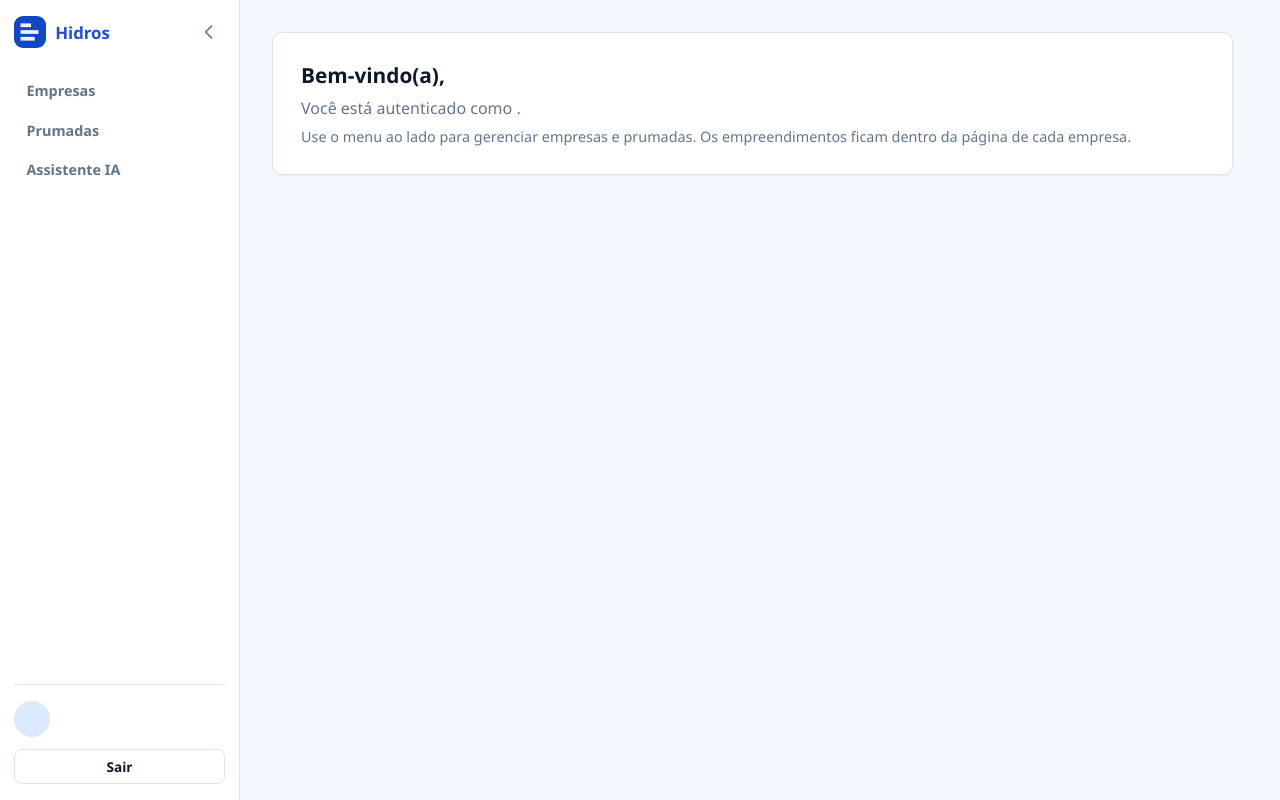
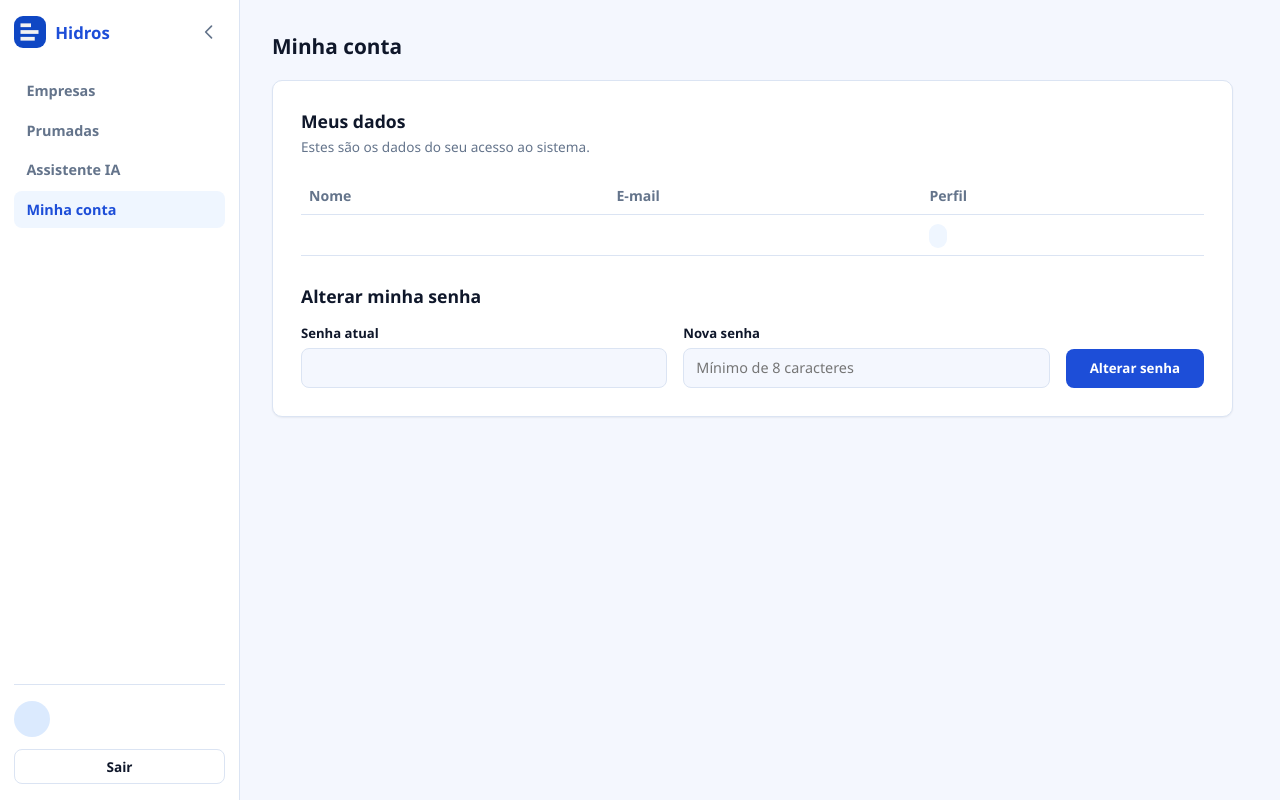
Before and after one commit to henriqueg-dev/sistema-hidro-web, a Vue app: page /usuarios in a window 1280 px wide. Before the commit this address led to /. Built offline with nearby package versions, Linux system fonts and the light colour scheme; sample sign-in values are in the browser's storage.

Commit message:
Adicionando redefinir senha e aba do usuario

```diff
--- a/src/assets/components.css
+++ b/src/assets/components.css
@@ -10,6 +10,11 @@
 .card h2 {
   font-size: 1.1rem;
   margin-bottom: 1rem;
+}
+
+/* Segundo bloco dentro de um mesmo card. */
+.card h2.titulo-secundario {
+  margin-top: 1.75rem;
 }
 
 .card h2:has(+ .subtitle) {
--- a/src/components/AppLayout.vue
+++ b/src/components/AppLayout.vue
@@ -30,8 +30,8 @@
         <RouterLink to="/empresas" class="nav-link">Empresas</RouterLink>
         <RouterLink to="/prumadas" class="nav-link">Prumadas</RouterLink>
         <RouterLink to="/assistente" class="nav-link">Assistente IA</RouterLink>
-        <RouterLink v-if="authStore.perfil === 'ADMIN'" to="/usuarios" class="nav-link">
-          Usuários
+        <RouterLink to="/usuarios" class="nav-link">
+          {{ authStore.perfil === 'ADMIN' ? 'Usuários' : 'Minha conta' }}
         </RouterLink>
       </nav>
 
--- a/src/router/index.js
+++ b/src/router/index.js
@@ -46,7 +46,6 @@ const router = createRouter({
       path: '/usuarios',
       name: 'usuarios',
       component: () => import('@/views/UsuariosView.vue'),
-      meta: { requiresAdmin: true },
     },
   ],
 })
--- a/src/services/usuarioService.js
+++ b/src/services/usuarioService.js
@@ -8,6 +8,10 @@ export function listarTodos() {
   return api.get('/api/usuarios').then((response) => response.data)
 }
 
+export function alterarMinhaSenha(senhaAtual, novaSenha) {
+  return api.patch('/api/usuarios/me/senha', { senhaAtual, novaSenha })
+}
+
 export function alterarStatus(id, ativo) {
   return api
     .patch(`/api/usuarios/${id}/status`, null, { params: { ativo } })
--- a/src/views/UsuariosView.vue
+++ b/src/views/UsuariosView.vue
@@ -1,5 +1,6 @@
 <template>
-  <AppLayout title="Gerenciar usuários">
+  <AppLayout :title="ehAdmin ? 'Gerenciar usuários' : 'Minha conta'">
+    <template v-if="ehAdmin">
       <section class="card">
         <h2>Criar nova conta</h2>
         <p class="subtitle">Somente administradores podem cadastrar novos acessos.</p>
@@ -22,14 +23,14 @@
           </div>
 
           <div class="field">
-          <label for="senha">Senha</label>
+            <label for="senha">Senha inicial</label>
             <input
               id="senha"
               v-model="form.senha"
               type="password"
               required
-            minlength="6"
-            placeholder="Senha provisória"
+              minlength="8"
+              placeholder="Mínimo de 8 caracteres"
             />
           </div>
 
@@ -55,6 +56,9 @@
 
       <section class="card">
         <h2>Usuários cadastrados</h2>
+        <p class="subtitle">
+          Cada usuário troca a própria senha; o administrador define apenas a senha inicial.
+        </p>
 
         <p v-if="carregandoLista" class="subtitle">Carregando...</p>
         <p v-else-if="!usuarios.length" class="subtitle">Nenhum usuário cadastrado ainda.</p>
@@ -101,21 +105,90 @@
 
         <p v-if="erroStatus" class="msg erro">{{ erroStatus }}</p>
       </section>
+    </template>
+
+    <section class="card">
+      <h2>Meus dados</h2>
+      <p class="subtitle">Estes são os dados do seu acesso ao sistema.</p>
+
+      <table class="tabela">
+        <thead>
+          <tr>
+            <th>Nome</th>
+            <th>E-mail</th>
+            <th>Perfil</th>
+          </tr>
+        </thead>
+        <tbody>
+          <tr>
+            <td>{{ authStore.nome }}</td>
+            <td>{{ authStore.email }}</td>
+            <td>
+              <span class="badge">{{ authStore.perfil }}</span>
+            </td>
+          </tr>
+        </tbody>
+      </table>
+
+      <h2 class="titulo-secundario">Alterar minha senha</h2>
+
+      <form class="form-linha" @submit.prevent="handleAlterarMinhaSenha">
+        <div class="field amplo">
+          <label for="senha-atual">Senha atual</label>
+          <input
+            id="senha-atual"
+            v-model="senhaAtual"
+            type="password"
+            required
+            autocomplete="current-password"
+          />
+        </div>
+
+        <div class="field amplo">
+          <label for="senha-nova">Nova senha</label>
+          <input
+            id="senha-nova"
+            v-model="novaSenha"
+            type="password"
+            required
+            minlength="8"
+            autocomplete="new-password"
+            placeholder="Mínimo de 8 caracteres"
+          />
+        </div>
+
+        <div class="field actions">
+          <button type="submit" :disabled="salvandoSenha">
+            {{ salvandoSenha ? 'Salvando...' : 'Alterar senha' }}
+          </button>
+        </div>
+      </form>
+
+      <p v-if="erroSenha" class="msg erro">{{ erroSenha }}</p>
+      <p v-if="sucessoSenha" class="msg sucesso">{{ sucessoSenha }}</p>
+    </section>
   </AppLayout>
 </template>
 
 <script setup>
-import { onMounted, ref } from 'vue'
+import { computed, onMounted, ref } from 'vue'
 import AppLayout from '@/components/AppLayout.vue'
 import * as usuarioService from '@/services/usuarioService'
 import { PERFIS } from '@/constants/opcoes'
 import { useAuthStore } from '@/stores/auth'
 
 const authStore = useAuthStore()
+const ehAdmin = computed(() => authStore.perfil === 'ADMIN')
 
 const usuarios = ref([])
 const carregandoLista = ref(false)
 const erroStatus = ref('')
+
+const senhaAtual = ref('')
+const novaSenha = ref('')
+const salvandoSenha = ref(false)
+const erroSenha = ref('')
+const sucessoSenha = ref('')
 
 const form = ref({ nome: '', email: '', senha: '', perfil: 'ENGENHEIRO' })
 const criando = ref(false)
@@ -150,6 +223,23 @@ async function handleCriar() {
   }
 }
 
+async function handleAlterarMinhaSenha() {
+  erroSenha.value = ''
+  sucessoSenha.value = ''
+  salvandoSenha.value = true
+
+  try {
+    await usuarioService.alterarMinhaSenha(senhaAtual.value, novaSenha.value)
+    sucessoSenha.value = 'Senha alterada com sucesso.'
+    senhaAtual.value = ''
+    novaSenha.value = ''
+  } catch (error) {
+    erroSenha.value = error.response?.data?.mensagem ?? 'Não foi possível alterar a senha.'
+  } finally {
+    salvandoSenha.value = false
+  }
+}
+
 function ehProprioUsuario(usuario) {
   return !!authStore.email && usuario.email === authStore.email
 }
@@ -166,5 +256,9 @@ async function alternarStatus(usuario) {
   }
 }
 
-onMounted(carregarUsuarios)
+onMounted(() => {
+  if (ehAdmin.value) {
+    carregarUsuarios()
+  }
+})
 </script>
```
Lines whose indentation alone changed are shown as unchanged.
